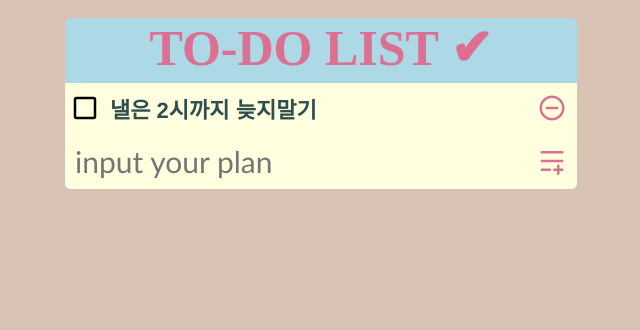
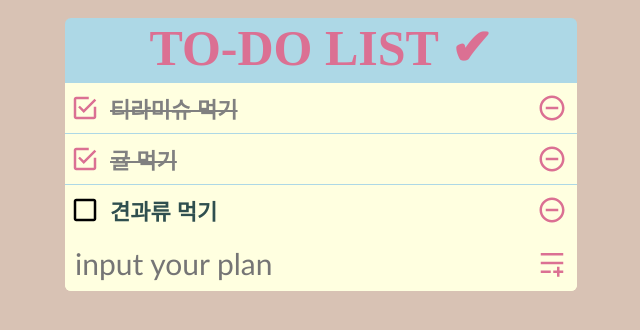
Before and after one commit to cyeongb/TodoApp_practice, a React (Create React App) app: page / in a window 1280 px wide. Shown: the top 330 px of the page, without its empty margins (319-959 px from the left). Built offline with nearby package versions, Linux system fonts and the light colour scheme.

Commit message:
2021-03-05 12:51 upload

```diff
--- a/src/App.js
+++ b/src/App.js
@@ -1,16 +1,45 @@
-import React, { useState } from 'react';
+import React, { useState, useRef, useCallback } from 'react';
 import './App.css';
 import TodoTemplate from './components/TodoTemplate.js';
 import TodoInsert from './components/TodoInsert.js';
 import TodoList from './components/TodoList.js';
 
 const App = () => {
+  const [todos, setTodos] = useState([
+    {
+      id: 1,
+      text: '티라미슈 먹기',
+      checked: true,
+    },
+    {
+      id: 2,
+      text: '귤 먹기',
+      checked: true,
+    },
+    {
+      id: 3,
+      text: '견과류 먹기',
+      checked: false,
+    },
+  ]);
+  // 4번쨰부터 REF를 이용해서 변수를 담습니다.
+  const refId = useRef(4);
+
+  const onInsert = useCallback(
+    (text) => {
+      const todo = { id: refId.current, text, checked: false };
+      setTodos(todos.concat(todo));
+      refId.current += 1; //id값에 1씩 더합니다.
+    },
+    [todos],
+  );
+
   return (
     <>
       <br />
       <TodoTemplate>
-        <TodoList />
-        <TodoInsert />
+        <TodoList todos={todos} />
+        <TodoInsert onInsert={onInsert} />
       </TodoTemplate>
     </>
   );
--- a/src/components/TodoInsert.js
+++ b/src/components/TodoInsert.js
@@ -1,11 +1,18 @@
-import React from 'react';
+import React, { useState, useRef, useCallback } from 'react';
 import { RiMenuAddFill } from 'react-icons/ri'; //https://react-icons.github.io/react-icons/icons?name=md
 import './TodoInsert.scss';
 
 const TodoInsert = () => {
+  const [value, setValue] = useState('');
+
+  const change = useCallback((e) => {
+    console.log(e.target.value);
+    setValue(e.target.value);
+  }, []);
+
   return (
     <form className="TodoInsert">
-      <input placeholder="input your plan" />
+      <input placeholder="input your plan" value={value} onChange={change} />
       <button type="submit">
         <RiMenuAddFill />
       </button>
--- a/src/components/TodoList.js
+++ b/src/components/TodoList.js
@@ -2,10 +2,13 @@ import React from 'react';
 import TodoListItem from './TodoListItem';
 import './TodoList.scss';
 
-const TodoList = () => {
+const TodoList = ({ todos }) => {
+  //todos : App.js에서 props로 전달된 것
   return (
     <div className="TodoList">
-      <TodoListItem />
+      {todos.map((todo) => (
+        <TodoListItem todo={todo} key={todo.id} />
+      ))}
     </div>
   );
 };
--- a/src/components/TodoListItem.js
+++ b/src/components/TodoListItem.js
@@ -2,13 +2,15 @@ import React from 'react';
 import { IoMdCheckboxOutline } from 'react-icons/io';
 import { MdCheckBoxOutlineBlank, MdRemoveCircleOutline } from 'react-icons/md';
 import './TodoListItem.scss';
+import cl from 'classnames';
 
-const TodoListItem = () => {
+const TodoListItem = ({ todo }) => {
+  const { text, checked } = todo;
   return (
     <div className="TodoListItem">
-      <div className="checkbox">
-        <MdCheckBoxOutlineBlank />
-        <div className="text">낼은 2시까지 늦지말기 </div>
+      <div className={cl('checkbox', { checked })}>
+        {checked ? <IoMdCheckboxOutline /> : <MdCheckBoxOutlineBlank />}
+        <div className="text">{text} </div>
       </div>
       <div className="remove">
         <MdRemoveCircleOutline />
```
